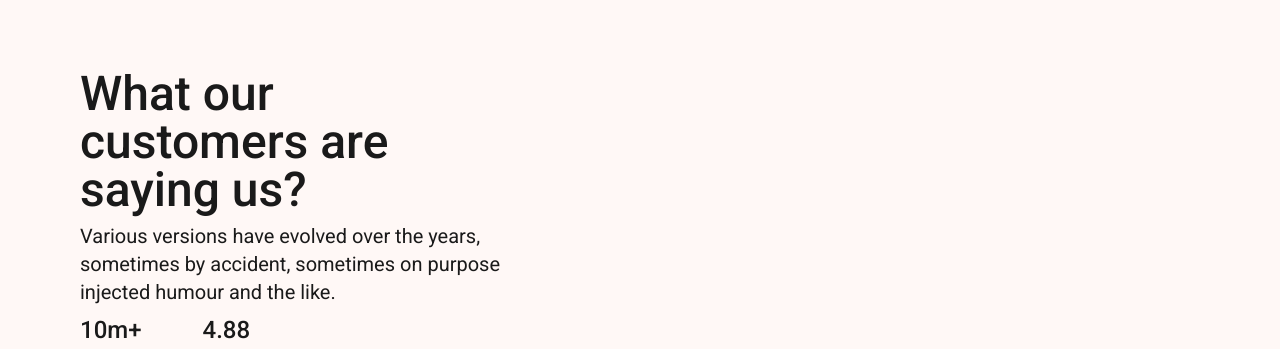
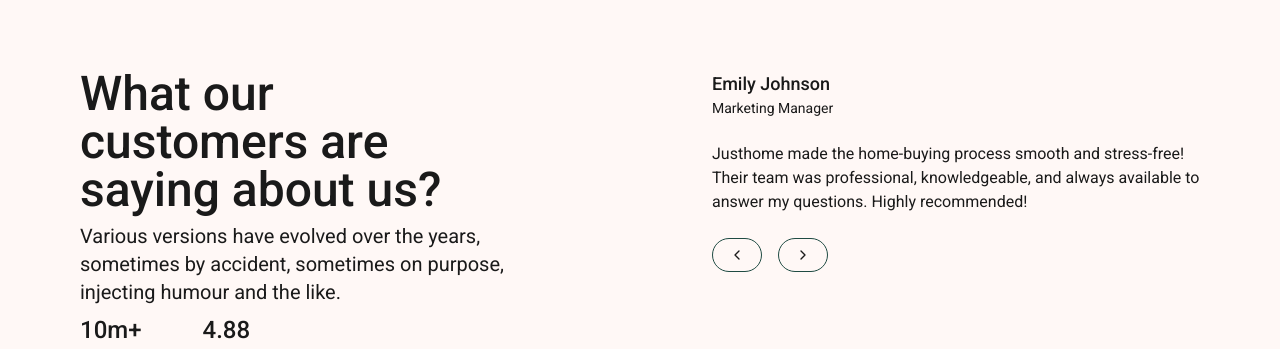
Before and after one commit to wellingtongmota/justhome, a Next.js app: page / in a window 1280 px wide. Shown: the part 3701-4050 px from the top of the page. Built offline with nearby package versions, Linux system fonts and the light colour scheme.

Commit message:
feat: adição de slider para depoimentos

```diff
--- a/app/globals.css
+++ b/app/globals.css
@@ -134,6 +134,10 @@
   .wrapper-subtitle {
     @apply text-sm sm:text-base xl:text-xl;
   }
+
+  .button {
+    @apply border-primary inline-flex cursor-pointer items-center justify-center gap-2 rounded-full border-1 px-4 py-2 text-[#1A1A1A];
+  }
 }
 
 @theme {
--- a/components/testimonials/index.tsx
+++ b/components/testimonials/index.tsx
@@ -1,16 +1,66 @@
-import { Star } from "lucide-react"
+"use client"
+
+import { ChevronLeft, ChevronRight, Star } from "lucide-react"
+import "keen-slider/keen-slider.min.css"
+import { useKeenSlider } from "keen-slider/react.es"
+import { useState } from "react"
+
+type TTestimonial = {
+  clientName: string
+  profession: string
+  testimonial: string
+}
+
+const testimonials: TTestimonial[] = [
+  {
+    clientName: "Emily Johnson",
+    profession: "Marketing Manager",
+    testimonial:
+      "Justhome made the home-buying process smooth and stress-free! Their team was professional, knowledgeable, and always available to answer my questions. Highly recommended!"
+  },
+  {
+    clientName: "Michael Smith",
+    profession: "Software Engineer",
+    testimonial:
+      "I found my dream home thanks to Justhome! The agents were extremely helpful and understood exactly what I was looking for. The entire process was seamless!"
+  },
+  {
+    clientName: "Sophia Martinez",
+    profession: "Interior Designer",
+    testimonial:
+      "Justhome helped me find the perfect rental apartment. They listened to my needs and provided multiple great options. I'm so happy with my new place!"
+  },
+  {
+    clientName: "James Wilson",
+    profession: "Financial Analyst",
+    testimonial:
+      "Their expertise and market knowledge were invaluable in selling my property. The team at Justhome was supportive throughout, and I got a great deal!"
+  },
+  {
+    clientName: "Olivia Brown",
+    profession: "Freelance Photographer",
+    testimonial:
+      "I was relocating for work and needed a reliable real estate agency. Justhome exceeded my expectations with their efficiency and dedication. Thank you!"
+  }
+]
 
 export function Testimonials() {
+  const [sliderRef, instanceRef] = useKeenSlider({
+    loop: true,
+    slides: { perView: 1, spacing: 10 },
+    mode: "snap"
+  })
+
   return (
     <div className="wrapper mx-auto bg-[#FFF8F6] py-8 md:py-16">
       <div className="grid gap-4 sm:grid-cols-2">
         <div className="space-y-2 p-4 sm:p-8 xl:p-16">
           <h3 className="wrapper-title max-w-96">
-            What our customers are saying us?
+            What our customers are saying about us?
           </h3>
           <p className="wrapper-subtitle">
             Various versions have evolved over the years, sometimes by accident,
-            sometimes on purpose injected humour and the like.
+            sometimes on purpose, injecting humour and the like.
           </p>
           <div className="flex gap-6">
             <div>
@@ -28,8 +78,40 @@ export function Testimonials() {
             </div>
           </div>
         </div>
-        {/* TODO: adicionar slider */}
-        <div className="p-4 sm:p-8 xl:p-16"></div>
+
+        {/* Slider de Depoimentos */}
+        <div className="overflow-hidden p-4 sm:p-8 xl:p-16">
+          <div ref={sliderRef} className="keen-slider">
+            {testimonials.map((testimonial, index) => (
+              <div key={index} className="keen-slider__slide">
+                <div>
+                  <h5 className="text-lg font-medium">
+                    {testimonial.clientName}
+                  </h5>
+                  <p className="text-sm">{testimonial.profession}</p>
+                </div>
+                <p className="mt-6">{testimonial.testimonial}</p>
+              </div>
+            ))}
+          </div>
+
+          {/* Botões de navegação */}
+          <div className="mt-6 flex gap-4">
+            <button
+              className="button"
+              onClick={() => instanceRef.current?.prev()}
+            >
+              <ChevronLeft className="size-4" />
+            </button>
+
+            <button
+              className="button"
+              onClick={() => instanceRef.current?.next()}
+            >
+              <ChevronRight className="size-4" />
+            </button>
+          </div>
+        </div>
       </div>
     </div>
   )
--- a/package.json
+++ b/package.json
@@ -14,6 +14,7 @@
     "@radix-ui/react-slot": "^1.1.2",
     "class-variance-authority": "^0.7.1",
     "clsx": "^2.1.1",
+    "keen-slider": "^6.8.6",
     "lucide-react": "^0.479.0",
     "next": "15.2.1",
     "react": "^19.0.0",
```
Also changed, not shown: 1 other file (tests, documents, lock files or other folders).
